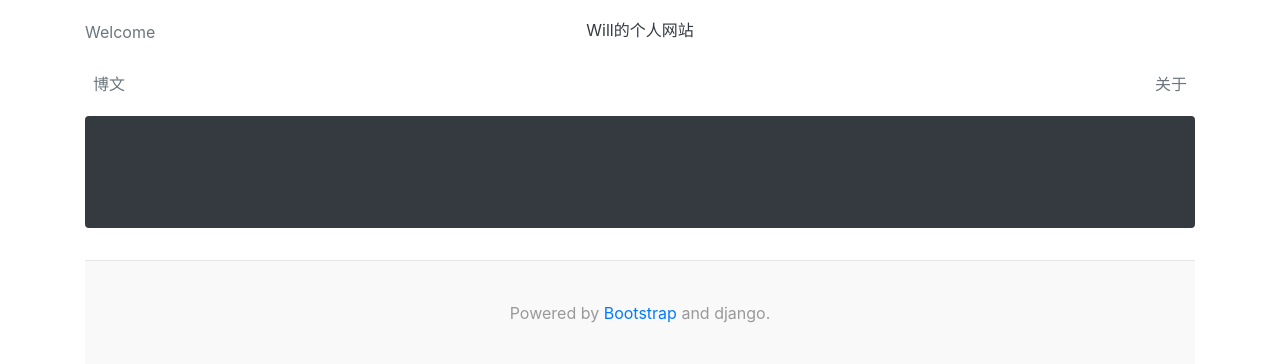
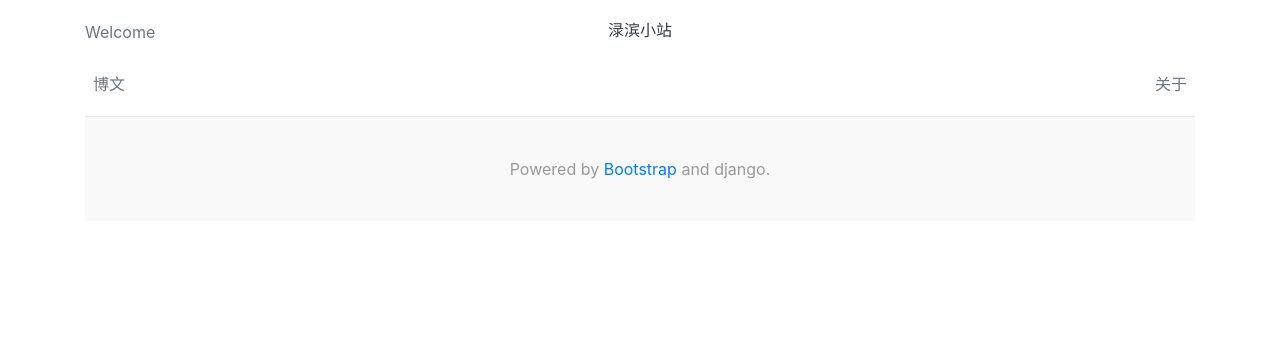
Before and after one commit to williamyang900211/will, a Django app: template mainpage/templates/base.html in a window 1280 px wide. Shown: the top 364 px of the page. Run offline with Django 3.2, Linux system fonts and the light colour scheme; the template is opened without the code that fills it, so the values that code supplies are empty.

Commit message:
修改关于界面以及主页面巨幕

```diff
--- a/mainpage/templates/base.html
+++ b/mainpage/templates/base.html
@@ -13,7 +13,7 @@
     <link rel="stylesheet" type="text/css"  href="{% static 'mainpage/main.css' %}">
     <link herf ="/static/mainpage/main.css">
 
-    <title>Will的个人网站</title>
+    <title>渌滨小站</title>
 
   </head>
   <body>
@@ -24,7 +24,7 @@
                 <a class="text-muted" href="{% url 'mainpage:mainpage' %}">Welcome</a>
               </div>
               <div class="col-4 text-center">
-                <a class="blog-header-logo text-dark" href="{% url 'mainpage:mainpage' %}">Will的个人网站</a>
+                <a class="blog-header-logo text-dark" href="{% url 'mainpage:mainpage' %}">渌滨小站</a>
               </div>
               <div class="col-4 d-flex justify-content-end align-items-center">
                 <!-- <a class="text-muted" href="#" aria-label="Search">
@@ -40,14 +40,9 @@
               <a class="p-2 text-muted" href="/Contact">关于</a>
             </nav>
           </div>
+          {% block jumbotron %}
 
-          <div class="jumbotron p-4 p-md-5 text-white rounded bg-dark">
-            <div class="col-md-6 px-0">
-
-              <p class="lead my-3">{{Quote.quote}}</p>
-              <p class="lead mb-0"><cite title="Source Title" class='blockquote-reverse'>{{Quote.cite}}</cite></p>
-            </div>
-          </div>
+          {% endblock %}
         <!-- <div class="row mb-2">
             <div class="col-md-6">
               <div class="row no-gutters border rounded overflow-hidden flex-md-row mb-4 shadow-sm h-md-250 position-relative">
```
Also changed, not shown: mainpage/templates/contact.html (+15 -16 lines), mainpage/templates/mainpage.html (+14 -2 lines), static/images/contact.jpeg (added).
